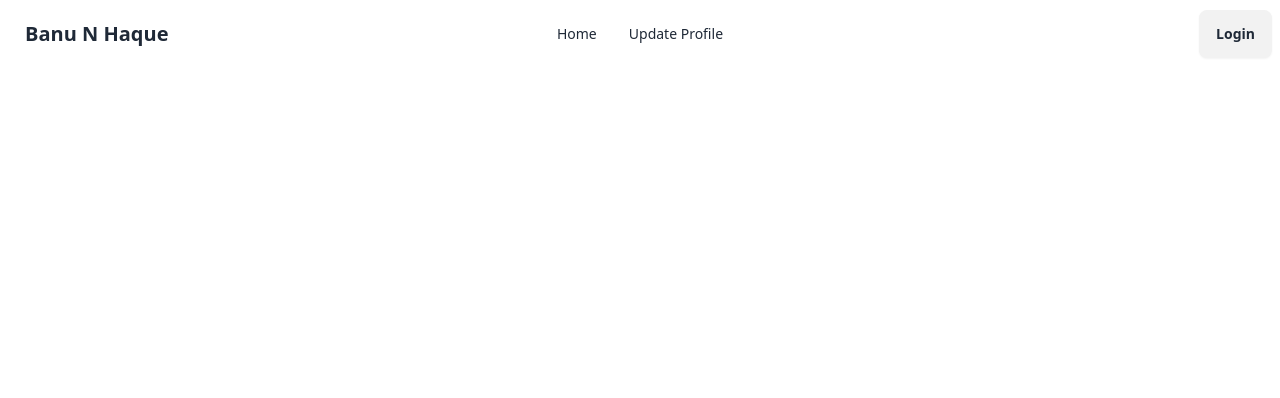
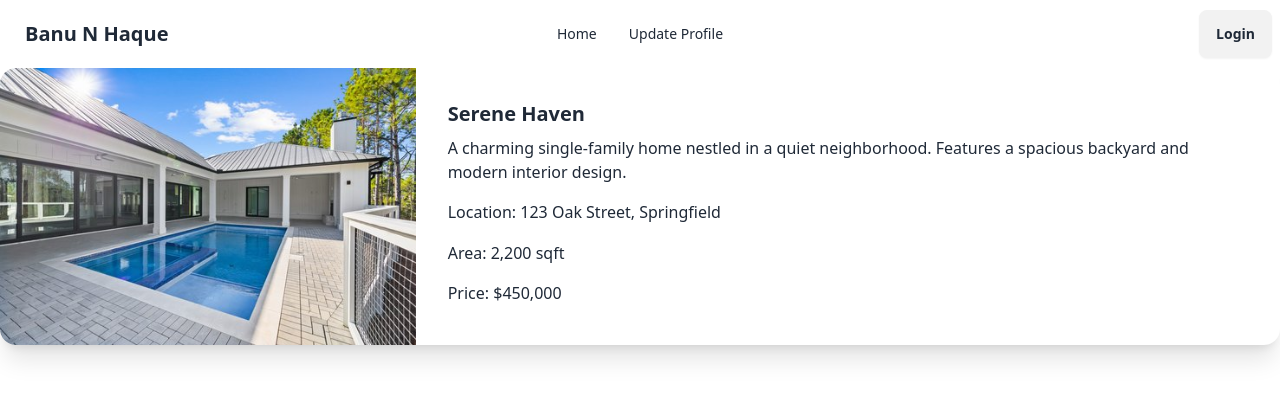
Before and after one commit to Sadi73/banu-and-haque-homes, a React (Vite) app: page /details/1 in a window 1280 px wide. Shown: the top 398 px of the page. Built offline with nearby package versions, Linux system fonts and the light colour scheme; no server answers.

Commit message:
details page added

```diff
--- a/public/fakeData.json
+++ b/public/fakeData.json
@@ -8,7 +8,7 @@
         "status": "Sale",
         "area": "2,200 sqft",
         "location": "123 Oak Street, Springfield",
-        "image": "./images/cardImg1.jpg"
+        "image": "/images/cardImg1.jpg"
     },
     {
         "estate_title": "Urban Retreat",
@@ -19,7 +19,7 @@
         "status": "Sale",
         "area": "1,800 sqft",
         "location": "456 Elm Avenue",
-        "image": "./images/cardImg2.jpg"
+        "image": "/images/cardImg2.jpg"
     },
     {
         "estate_title": "Tranquil Abode",
@@ -30,7 +30,7 @@
         "status": "Sale",
         "area": "1,500 sqft",
         "location": "789 Maple Avenue, Downtown",
-        "image": "./images/cardImg3.jpg"
+        "image": "/images/cardImg3.jpg"
     },
     {
         "estate_title": "Campus Retreat",
@@ -41,7 +41,7 @@
         "status": "Sale",
         "area": "1,000 sqft",
         "location": "101 University Drive",
-        "image": "./images/cardImg4.jpg"
+        "image": "/images/cardImg4.jpg"
     },
     {
         "estate_title": "Coastal Escape",
@@ -52,7 +52,7 @@
         "status": "Rent",
         "area": "2,500 sqft",
         "location": "Seaside Villa, 123 Ocean Drive",
-        "image": "./images/cardImg5.jpg"
+        "image": "/images/cardImg5.jpg"
     },
     {
         "estate_title": "Rustic Retreat",
@@ -63,7 +63,7 @@
         "status": "Sale",
         "area": "1,800 sqft",
         "location": "234 Pine Road, Countryside",
-        "image": "./images/cardImg6.jpg"
+        "image": "/images/cardImg6.jpg"
     },
     {
         "estate_title": "City Lights Condo",
@@ -74,7 +74,7 @@
         "status": "Sale",
         "area": "1,200 sqft",
         "location": "567 Main Street, Downtown",
-        "image": "./images/cardImg7.jpg"
+        "image": "/images/cardImg7.jpg"
     },
     {
         "estate_title": "Charming Brownstone",
@@ -85,7 +85,7 @@
         "status": "Sale",
         "area": "2,000 sqft",
         "location": "789 Chestnut Avenue",
-        "image": "./images/cardImg8.jpg"
+        "image": "/images/cardImg8.jpg"
     },
     {
         "estate_title": "Lakefront Cabin",
@@ -96,6 +96,6 @@
         "status": "Rent",
         "area": "1,000 sqft",
         "location": "101 Lakeview Drive",
-        "image": "./images/cardImg9.jpg"
+        "image": "/images/cardImg9.jpg"
     }
 ]
--- a/src/Components/Details/Details.jsx
+++ b/src/Components/Details/Details.jsx
@@ -5,19 +5,30 @@ import { useParams } from 'react-router-dom'
 const Details = () => {
 
     const params = useParams();
-    const [details, setDetails] = useState()
+    const [details, setDetails] = useState({})
 
     useEffect(() => {
-        fetch('./fakeData.json')
+        fetch('/fakeData.json')
             .then(response => response.json())
-            .then(data => console.log(data))
+            .then(data => {
+                const matchedData = data.find(eachData => eachData?.id == params?.id);
+                setDetails(matchedData);
+            });
     }, [])
 
-    // console.log(details)
+    console.log(details)
 
     return (
-        <div>
+        <div className="card lg:card-side bg-base-100 shadow-xl">
+            <figure><img src={details?.image} alt="Album" /></figure>
+            <div className="card-body">
+                <h2 className="card-title">{details?.estate_title}</h2>
+                <p>{details?.description}</p>
+                <p>Location: {details?.location}</p>
+                <p>Area: {details?.area}</p>
+                <p>Price: {details?.price}</p>
 
+            </div>
         </div>
     );
 };
--- a/src/Components/EstateRoot/EstateRoot.jsx
+++ b/src/Components/EstateRoot/EstateRoot.jsx
@@ -9,7 +9,7 @@ const EstateRoot = () => {
     const navigate = useNavigate();
 
     useEffect(() => {
-        fetch('./fakeData.json')
+        fetch('/fakeData.json')
             .then(response => response.json())
             .then(data => setAllEstates(data));
     }, [])
@@ -22,7 +22,7 @@ const EstateRoot = () => {
             </p>
             <div className='grid grid-cols-1 md:grid-cols-2 lg:grid-cols-3 gap-10 max-w-[90%] mx-auto'>
                 {allEstates.map(estate =>
-                    <div className="card card-compact  bg-base-100 shadow-xl">
+                    <div key={estate?.id} className="card card-compact  bg-base-100 shadow-xl">
                         <figure><img src={estate?.image} className='w-full h-64' alt="Shoes" /></figure>
                         <div className="p-4 text-sm" >
                             <p>{estate?.price}</p>
```
